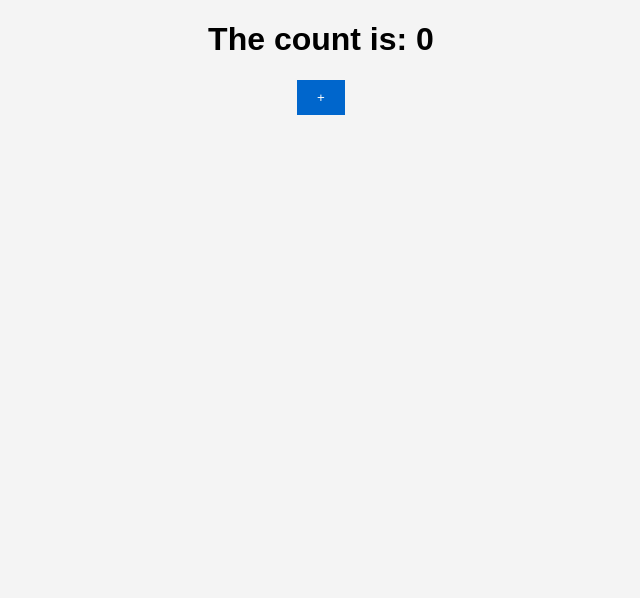
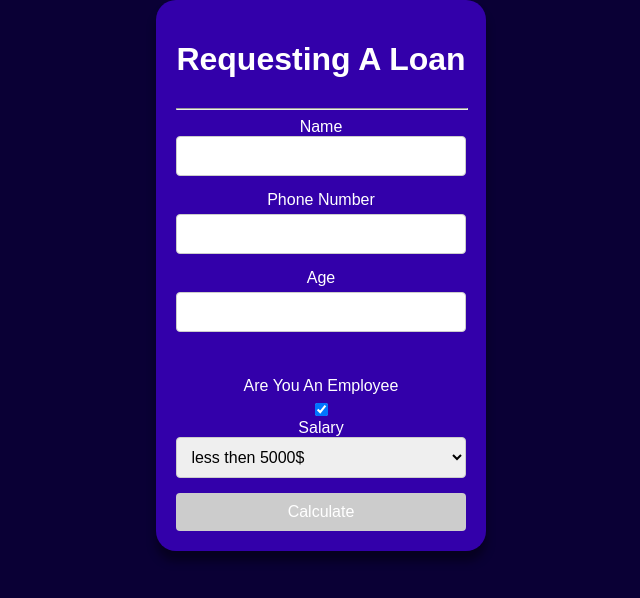
Before and after one commit to Hussein6685/frist-react-app, a React (Create React App) app: page / in a window 1280 px wide. Shown: the top 598 px of the page, without its empty margins (319-959 px from the left). Built offline with nearby package versions, Linux system fonts and the light colour scheme.

Commit message:
finisid the project

```diff
--- a/src/App.js
+++ b/src/App.js
@@ -10,31 +10,38 @@ import MyButton from './myButton';
 import MyInput from './myInput';
 import { useState } from "react";
 import MyForm from './myFrom';
+import LoanForm from './loanForm';
 const showCategories = true;
 
 
 
 function App() {
-
-  const [count, setCount] = useState(0);
-
-  function handlePlusClick() {
-    setCount((c) => {
-      return c + 1;
-    });
-    setCount(count + 1);
-    // setTimeout(() => {
-    //   alert("Hello");
-    //   setCount(count + 1);
-    // }, 2000);
-
-  }
-
   return (
     <div className="App">
-      <h1>The count is: {count} </h1>
-      <button onClick={handlePlusClick}>+</button>
+      <LoanForm />
     </div>
   );
 }
+
+  // const [count, setCount] = useState(0);
+
+  // function handlePlusClick() {
+  //   setCount((c) => {
+  //     return c + 1;
+  //   });
+  //   setCount(count + 1);
+  //   // setTimeout(() => {
+  //   //   alert("Hello");
+  //   //   setCount(count + 1);
+  //   // }, 2000);
+
+  // }
+
+  // return (
+  //   <div className="App">
+  //     <h1>The count is: {count} </h1>
+  //     <button onClick={handlePlusClick}>+</button>
+  //   </div>
+  // );
+
 export default App;
--- /dev/null
+++ b/src/FormStyles.css
@@ -0,0 +1,115 @@
+/* FormStyles.css */
+.flex {
+    display: flex;
+    justify-content: space-between;
+    align-items: center;
+}
+#modal {
+    /* display: none; */
+    position: absolute;
+    /* z-index: 1;
+    left: 0;
+    top: 0; */
+    width: 100vw;
+    height: 100vh;
+    /* overflow: auto; */
+    background-color: rgba(0, 0, 0, 0.55);
+    display: flex;
+    justify-content: center;
+    align-items: center;
+}
+
+#modal-content {
+    background: #fff;
+    width: 90%;
+    color: green;
+    /* background-color: #fefefe;
+    margin: 15% auto;
+    padding: 20px;
+    border: 1px solid #888;
+    width: 80%;
+    border-radius: 8px;
+    box-shadow: 0px 10px 10px rgba(0, 0, 0, 0.4); */
+}
+body {
+    font-family: Arial, sans-serif;
+    background-color: rgb(10, 0, 53);
+    margin: 0;
+    padding: 0;
+}
+
+.container {
+    max-width: 600px;
+    margin: 50px auto;
+    padding: 20px;
+    background-color: #fff;
+    box-shadow: 0px 10px 10px rgba(0, 0, 0, 0.4);
+    border-radius: 8px;
+}
+
+h2 {
+    text-align: center;
+    color: #333;
+}
+
+form {
+    display: flex;
+    flex-direction: column;
+    background: rgb(51, 0, 170);
+    color: white;
+    padding: 20px;
+    border-radius: 20px;
+    box-shadow: 0px 10px 10px rgba(0, 0, 0, 0.4);
+}
+
+label {
+    margin-bottom: 5px;
+    color: #fff;
+}
+
+input[type="text"],
+input[type="number"],
+input[type="email"],
+select {
+    padding: 10px;
+    margin-bottom: 15px;
+    border: 1px solid #ccc;
+    border-radius: 4px;
+    font-size: 16px;
+}
+
+input[type="submit"] {
+    padding: 10px 20px;
+    background-color: #28a745;
+    color: #fff;
+    border: none;
+    border-radius: 4px;
+    cursor: pointer;
+    font-size: 16px;
+}
+
+input[type="submit"]:hover {
+    background-color: #218838;
+}
+button {
+    padding: 10px 20px;
+    background: #dc3545;
+    color: #fff;
+    border: none;
+    border-radius: 4px;
+    cursor: pointer;
+    font-size: 16px;
+}
+
+hr{
+width: 100%;
+}
+.error {
+    color: red;
+    margin-bottom: 15px;
+}
+
+.disabled {
+    background-color: #ccc !important;
+    cursor: not-allowed;
+}
--- /dev/null
+++ b/src/loanForm.js
@@ -0,0 +1,104 @@
+import "./FormStyles.css";
+import Modal from "./modal";
+import { useState } from "react";
+
+function LoanForm() {
+    const [errorMessage, setErrorMessage] = useState(null);
+    const [showModal, setShowModal] = useState(false);
+    const [loanInput, setLoanInput] = useState({
+        name: "",
+        phoneNumber: "",
+        age: "",
+        isEmployee: "false",
+        salaryRange: ""
+    });
+    function handleFormSubmit(event) {
+        event.preventDefault();
+        setErrorMessage(null);
+        if (loanInput.age < 18 || loanInput.age > 100) {
+            setErrorMessage("The age is not allowed");
+        } else if (loanInput.phoneNumber.length < 10 || loanInput.phoneNumber.length > 12) {
+            setErrorMessage("The phone number format is not Incorrect");
+        }
+        setShowModal(true);
+    }
+    const btnIsDisabled =
+        loanInput.name == "" ||
+        loanInput.phone == "" ||
+        loanInput.age == "";
+    // let btnClasses = "";
+    // if (btnIsDisabled) {
+    //     btnClasses = "disabled";
+    // } else {
+    //     btnClasses = "";
+    // }
+
+    function handleDivCLick() {
+        if (showModal) {
+            setShowModal(false);
+        }
+    }
+    return (
+        <div
+            onClick={handleDivCLick}
+            className="flex"
+            style={{ flexDirection: "column" }}>
+            <form>
+                <h1>Requesting A Loan</h1>
+                <hr></hr>
+
+                <labe>Name</labe>
+                <input type="text" value={loanInput.name} onChange={(  event ) => {
+                    setLoanInput({ ...loanInput, name: event.target.value });
+                }}/>
+
+                <label>Phone Number</label>
+                <input type="number" value={loanInput.phoneNumber} onChange={(  event ) => {
+                    setLoanInput({ ...loanInput, phoneNumber: event.target.value });
+                }}/>
+
+                <label>Age</label>
+                <input type="number" value={loanInput.age} onChange={(  event ) => {
+                    setLoanInput({ ...loanInput, age: event.target.value });
+                }}/>
+
+                <label style={{marginTop: "30px"}}>Are You An Employee</label>
+                <input type="checkbox" checked={loanInput.isEmployee} onChange={(event) => {
+                    setLoanInput({ ...loanInput, startDate: event.target.checked });
+                }}/>
+
+                <labe >Salary</labe>
+                <select value={loanInput.salaryRange} onChange={(  event ) => {
+                    setLoanInput({ ...loanInput, salaryRange: event.target.value });
+                }}>
+                    <option>less then 5000$</option>
+                    <option>between 500$ and 2000$</option>
+                    <option>above 2000$ </option>
+                </select>
+
+                <button
+                    // onClick={(event) => {
+                    //     event.preventDefault();
+                    //     // setShowModal(true);
+                    // }}
+                    // disabled={loanInput.loanAmount == null || loanInput.interestRate == null || loanInput.loanTerm == null || loanInput.startDate == null || loanInput.paymentFrequency == null}
+
+                    // onClick={(event) => {
+                    //     event.preventDefault();
+                    //     setBtnDisabled(true);
+                    // }}
+                    // className={btnClasses}
+                    className={btnIsDisabled ? "disabled" : ""}
+                    onClick={handleFormSubmit}
+                    disabled={btnIsDisabled}
+                    id="calculate-button"
+                >
+                    Calculate</button>
+            </form>
+            <Modal errorMessage={errorMessage} props={showModal}/>
+            {/* <h1>Monthly Payment: $0.00</h1> */}
+        </div>
+    )
+}
+
+export default LoanForm;
--- /dev/null
+++ b/src/modal.js
@@ -0,0 +1,24 @@
+import "./FormStyles.css";
+
+function Modal({ props , errorMessage=null}) {
+    if (props) {
+
+    return (
+        <div id="modal">
+            <div id="modal-content">
+                {/* <h1>lorem lorem lorem</h1> */}
+                <h1 style={{color: errorMessage ? "red" : "green"}}>
+                    {
+                    errorMessage != null
+                            ? errorMessage
+                            : "The Form Has Been Submitted Successfully"
+                }</h1>
+            </div>
+        </div>
+        );
+    }else {
+        return (<></>);
+    }
+}
+
+export default Modal;
```
Also changed, not shown: src/array.js (added, +21 -0 lines).
